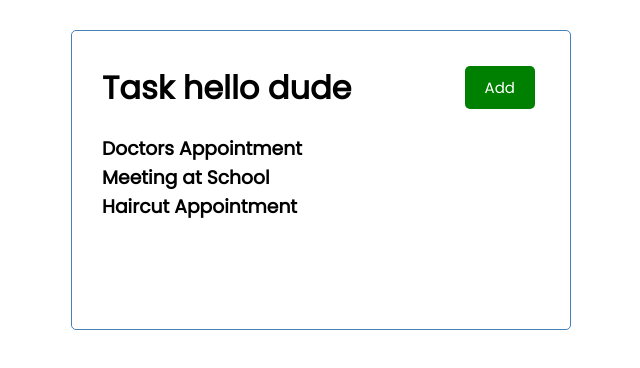
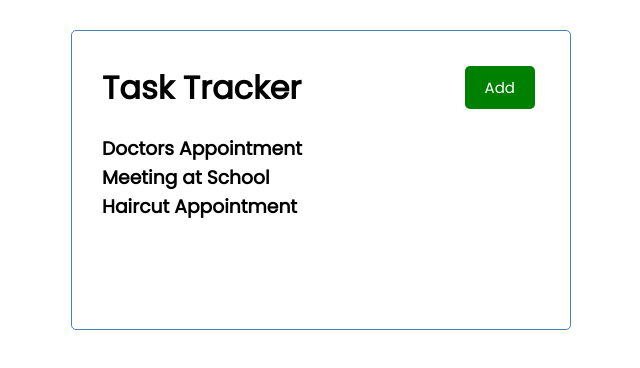
Before and after one commit to chriskorsak/react-task-tracker, a React (Create React App) app: page / in a window 1280 px wide. Shown: the top 368 px of the page, without its empty margins (319-959 px from the left). Built offline with nearby package versions, Linux system fonts and the light colour scheme.

Commit message:
clean up index.html and update h1 content in header component.

```diff
--- a/src/components/Header.js
+++ b/src/components/Header.js
@@ -7,7 +7,7 @@
 
   return (
     <header className='header'>
-      <h1>Task {props.title}</h1>
+      <h1>Task Tracker</h1>
       <Button color='green' text='Add' onClick={onClick} />
     </header>
   )
```
Also changed, not shown: public/index.html (+0 -23 lines).
